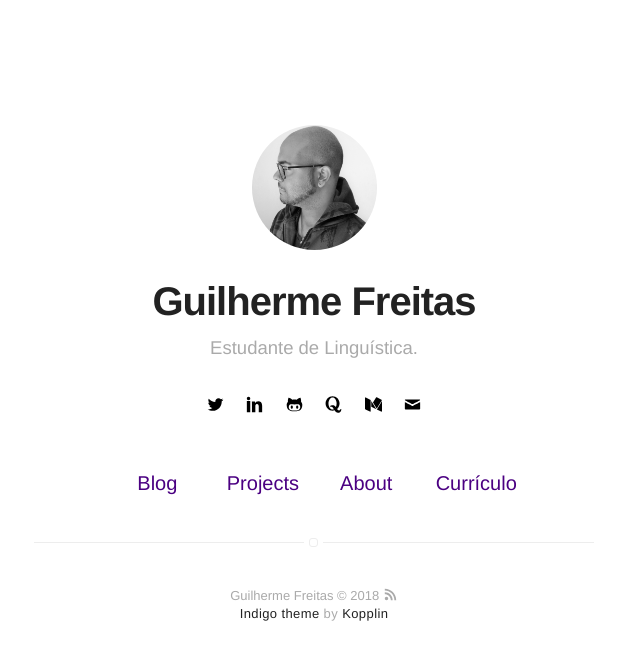
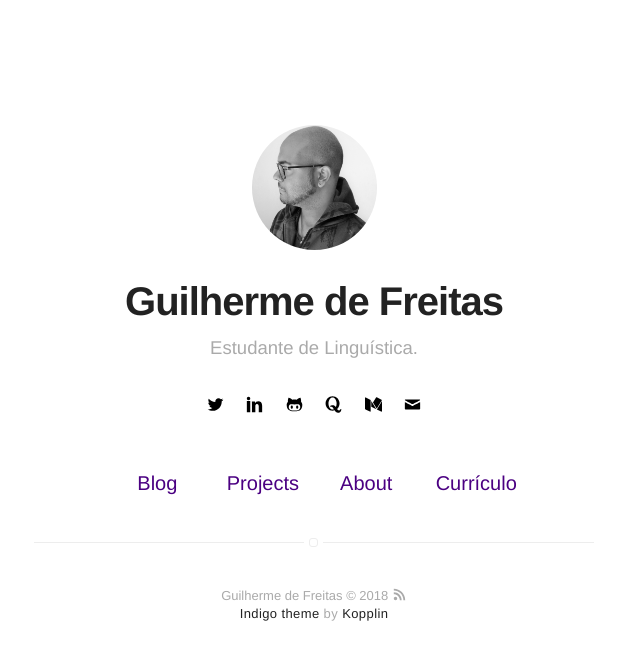
Before and after one commit to ggteixeira/Plural-Generator, a Jekyll site: the page built from index.html, in a window 1280 px wide. Shown: the top 660 px of the page, without its empty margins (326-966 px from the left). Built offline with Jekyll 4.4.1, drawn with Linux system fonts in a browser that asks for light colours.

```diff
--- a/_config.yml
+++ b/_config.yml
@@ -1,5 +1,5 @@
 # main text of home
-name: Guilherme Freitas
+name: Guilherme de Freitas
 bio: Estudante de Linguística.
 
 # twitter summary info
```
